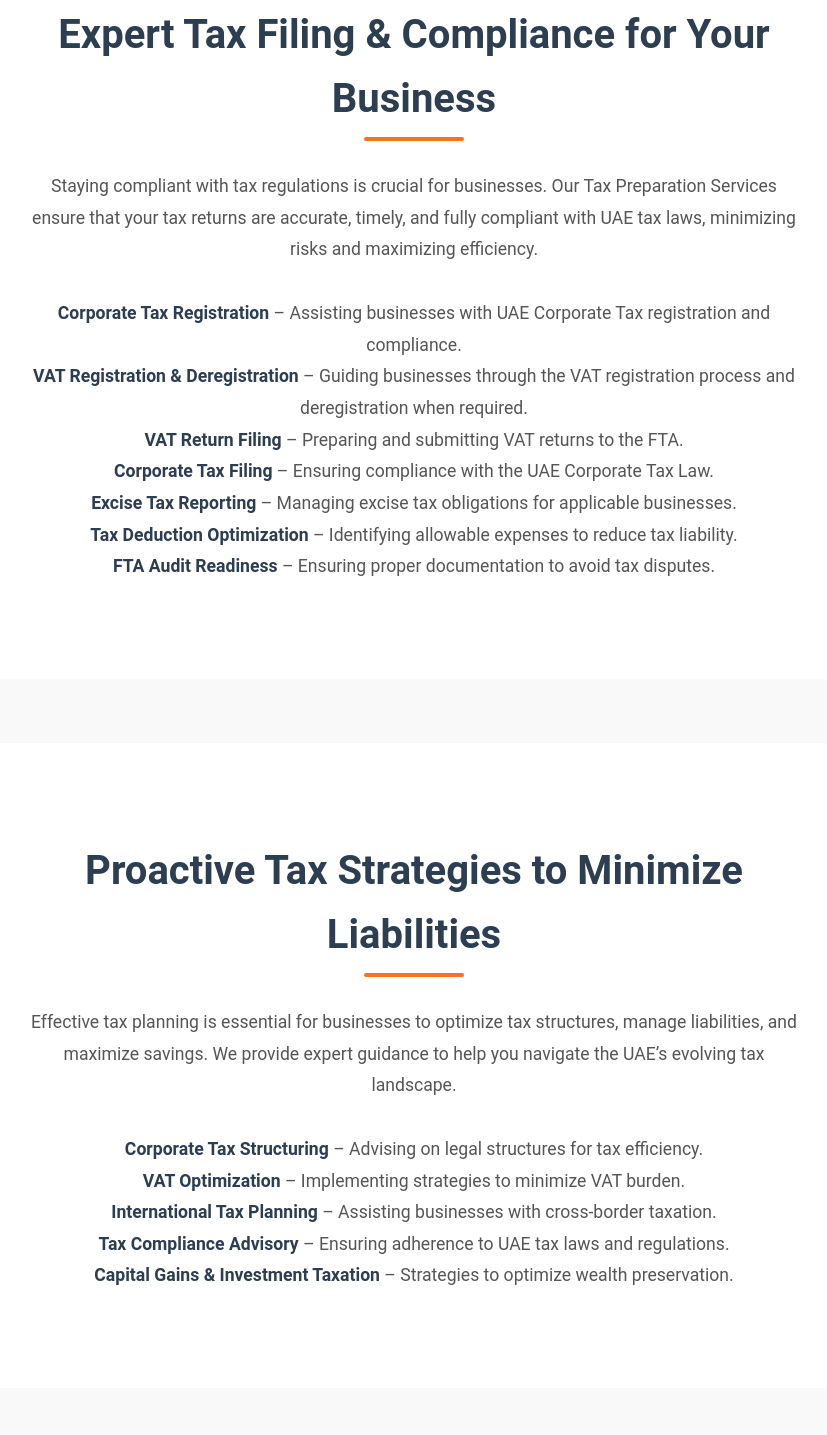
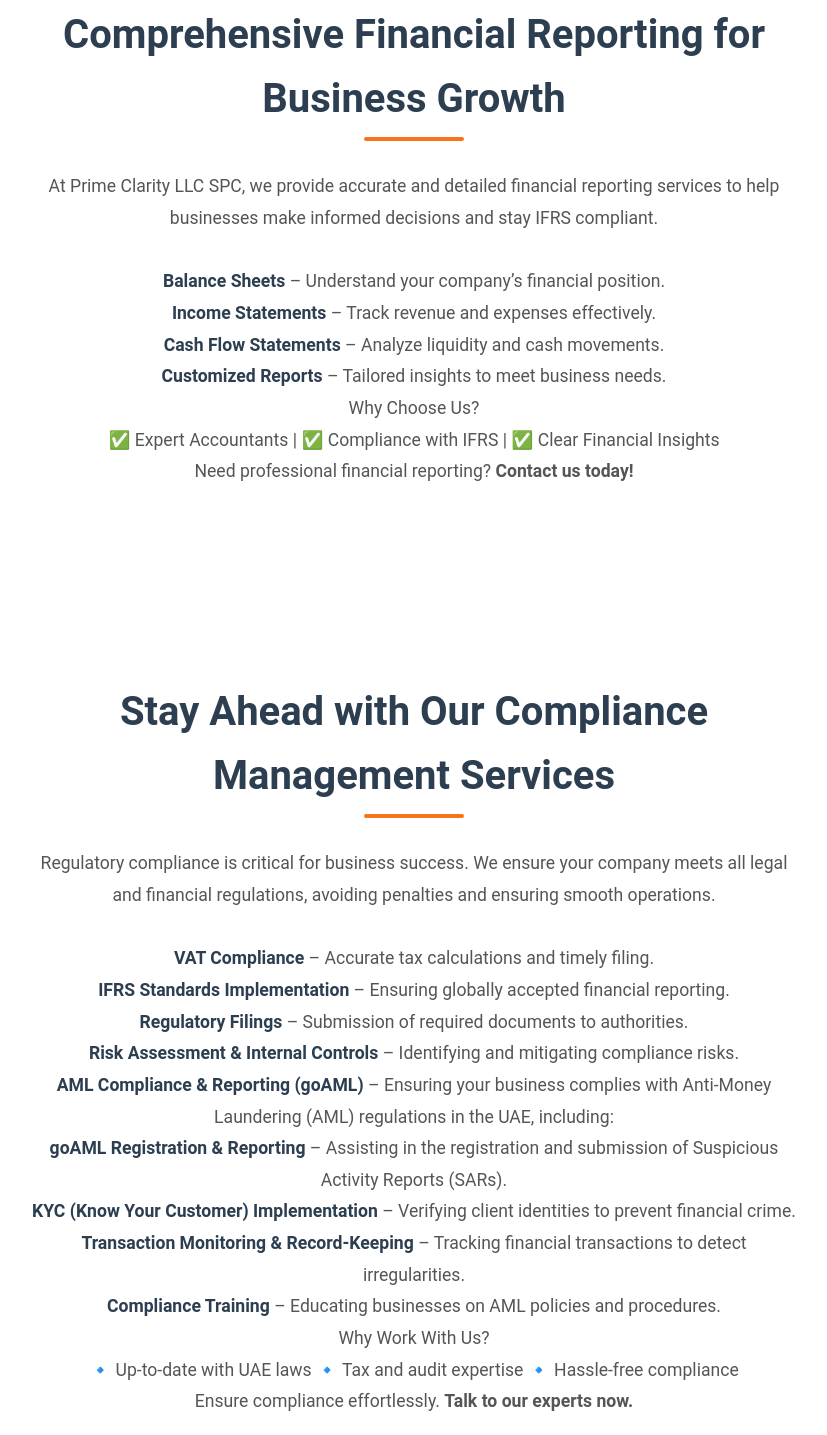
Before and after one commit to primeclarity/financing, a website: page accounting-services.html in a window 1280 px wide. Shown: the part 925-2360 px from the top of the page, without its empty margins (226-1053 px from the left). Drawn offline with Linux system fonts and the light colour scheme.

Commit message:
fixed accounting page

```diff
--- a/accounting-services.html
+++ b/accounting-services.html
@@ -62,62 +62,73 @@
 
     <section class="hero-section">
         <div class="contact-content">
-          <h1 class="hero-title">Taxation Services</h1>
+          <h1 class="hero-title">Accounting Services</h1>
         </div>
     </section>
 
     <div class="sections-container">
-        <section id="tax-filing" class="section-container">
+        <section id="financial-reporting" class="section-container">
           <div class="about-content">
-            <h2 class="section-title">Expert Tax Filing & Compliance for Your Business</h2>
+            <h2 class="section-title">Comprehensive Financial Reporting for Business Growth</h2>
             <p class="section-description">
-              Staying compliant with tax regulations is crucial for businesses. Our Tax Preparation Services ensure that your tax returns are accurate, timely, and fully compliant with UAE tax laws, minimizing risks and maximizing efficiency.
+              At Prime Clarity LLC SPC, we provide accurate and detailed financial reporting services to help businesses make informed decisions and stay IFRS compliant.
             </p>
             <div class="reporting-list">
-              <p class="list-item"><strong class="bold-text">Corporate Tax Registration</strong> – Assisting businesses with UAE Corporate Tax registration and compliance.</p>
-              <p class="list-item"><strong class="bold-text">VAT Registration & Deregistration</strong> – Guiding businesses through the VAT registration process and deregistration when required.</p>
-              <p class="list-item"><strong class="bold-text">VAT Return Filing</strong> – Preparing and submitting VAT returns to the FTA.</p>
-              <p class="list-item"><strong class="bold-text">Corporate Tax Filing</strong> – Ensuring compliance with the UAE Corporate Tax Law.</p>
-              <p class="list-item"><strong class="bold-text">Excise Tax Reporting</strong> – Managing excise tax obligations for applicable businesses.</p>
-              <p class="list-item"><strong class="bold-text">Tax Deduction Optimization</strong> – Identifying allowable expenses to reduce tax liability.</p>
-              <p class="list-item"><strong class="bold-text">FTA Audit Readiness</strong> – Ensuring proper documentation to avoid tax disputes.</p>
+              <p class="list-item"><strong class="bold-text">Balance Sheets</strong> – Understand your company’s financial position.</p>
+              <p class="list-item"><strong class="bold-text">Income Statements</strong> – Track revenue and expenses effectively.</p>
+              <p class="list-item"><strong class="bold-text">Cash Flow Statements</strong> – Analyze liquidity and cash movements.</p>
+              <p class="list-item"><strong class="bold-text">Customized Reports</strong> – Tailored insights to meet business needs.</p>
             </div>
+            <p class="why-choose-us">
+              Why Choose Us?<br />
+              ✅ Expert Accountants | ✅ Compliance with IFRS | ✅ Clear Financial Insights
+            </p>
+            <p class="cta">Need professional financial reporting? <strong>Contact us today!</strong></p>
           </div>
         </section>
-      </div>
 
-      <div class="sections-container">
-        <section id="tax-planning" class="section-container">
+        <section id="compliance-management" class="section-container">
           <div class="about-content">
-            <h2 class="section-title">Proactive Tax Strategies to Minimize Liabilities</h2>
+            <h2 class="section-title">Stay Ahead with Our Compliance Management Services</h2>
             <p class="section-description">
-              Effective tax planning is essential for businesses to optimize tax structures, manage liabilities, and maximize savings. We provide expert guidance to help you navigate the UAE’s evolving tax landscape.
+              Regulatory compliance is critical for business success. We ensure your company meets all legal and financial regulations, avoiding penalties and ensuring smooth operations.
             </p>
             <div class="reporting-list">
-              <p class="list-item"><strong class="bold-text">Corporate Tax Structuring</strong> – Advising on legal structures for tax efficiency.</p>
-              <p class="list-item"><strong class="bold-text">VAT Optimization</strong> – Implementing strategies to minimize VAT burden.</p>
-              <p class="list-item"><strong class="bold-text">International Tax Planning</strong> – Assisting businesses with cross-border taxation.</p>
-              <p class="list-item"><strong class="bold-text">Tax Compliance Advisory</strong> – Ensuring adherence to UAE tax laws and regulations.</p>
-              <p class="list-item"><strong class="bold-text">Capital Gains & Investment Taxation</strong> – Strategies to optimize wealth preservation.</p>
+              <p class="list-item"><strong class="bold-text">VAT Compliance</strong> – Accurate tax calculations and timely filing.</p>
+              <p class="list-item"><strong class="bold-text">IFRS Standards Implementation</strong> – Ensuring globally accepted financial reporting.</p>
+              <p class="list-item"><strong class="bold-text">Regulatory Filings</strong> – Submission of required documents to authorities.</p>
+              <p class="list-item"><strong class="bold-text">Risk Assessment & Internal Controls</strong> – Identifying and mitigating compliance risks.</p>
+              <p class="list-item"><strong class="bold-text">AML Compliance & Reporting (goAML)</strong> – Ensuring your business complies with Anti-Money Laundering (AML) regulations in the UAE, including:</p>
+              <p class="list-item"><strong class="bold-text">goAML Registration & Reporting</strong> – Assisting in the registration and submission of Suspicious Activity Reports (SARs).</p>
+              <p class="list-item"><strong class="bold-text">KYC (Know Your Customer) Implementation</strong> – Verifying client identities to prevent financial crime.</p>
+              <p class="list-item"><strong class="bold-text">Transaction Monitoring & Record-Keeping</strong> – Tracking financial transactions to detect irregularities.</p>
+              <p class="list-item"><strong class="bold-text">Compliance Training</strong> – Educating businesses on AML policies and procedures.</p>
             </div>
+            <p class="why-choose-us">
+              Why Work With Us?<br />
+              🔹 Up-to-date with UAE laws 🔹 Tax and audit expertise 🔹 Hassle-free compliance
+            </p>
+            <p class="cta">Ensure compliance effortlessly. <strong>Talk to our experts now.</strong></p>
           </div>
         </section>
-      </div>
 
-      <div class="sections-container">
-        <section id="audit-support" class="section-container">
+        <section id="budget-planning" class="section-container">
           <div class="about-content">
-            <h2 class="section-title">Hassle-Free Tax Audit Representation & Compliance</h2>
+            <h2 class="section-title">Strategic Budget Planning for Business Growth</h2>
             <p class="section-description">
-              Facing a tax audit can be overwhelming, but Prime Clarity LLC SPC ensures that you navigate it smoothly and confidently. We offer complete audit support to help businesses stay compliant and respond effectively to FTA inquiries.
+              Effective budgeting is key to financial success. At Prime Clarity, we help businesses:
             </p>
             <div class="reporting-list">
-              <p class="list-item"><strong class="bold-text">FTA Audit Representation</strong> – Handling tax authority queries on your behalf.</p>
-              <p class="list-item"><strong class="bold-text">Pre-Audit Assessment</strong> – Reviewing financial records to identify compliance gaps.</p>
-              <p class="list-item"><strong class="bold-text">Document Preparation & Submission</strong> – Ensuring all required documents are in order.</p>
-              <p class="list-item"><strong class="bold-text">Dispute Resolution & Appeals</strong> – Assisting in resolving tax disputes with authorities.</p>
-              <p class="list-item"><strong class="bold-text">Compliance Health Check</strong> – Identifying potential audit risks and ensuring readiness.</p>
+              <p class="list-item"><strong class="bold-text">Develop Smart Budgets</strong> – Align expenses with revenue goals.</p>
+              <p class="list-item"><strong class="bold-text">Identify Cost Savings</strong> – Reduce unnecessary spending.</p>
+              <p class="list-item"><strong class="bold-text">Cash Flow Forecasting</strong> – Ensure liquidity for future needs.</p>
+              <p class="list-item"><strong class="bold-text">Growth Planning</strong> – Financial strategies for expansion.</p>
             </div>
+            <p class="why-choose-us">
+              Why Trust Us?<br />
+              📊 Data-Driven Insights | 🎯 Strategic Financial Planning | 🔍 Transparent Approach
+            </p>
+            <p class="cta">Let’s build a financial plan for your success. <strong>Get in touch today.</strong></p>
           </div>
         </section>
       </div>
```
